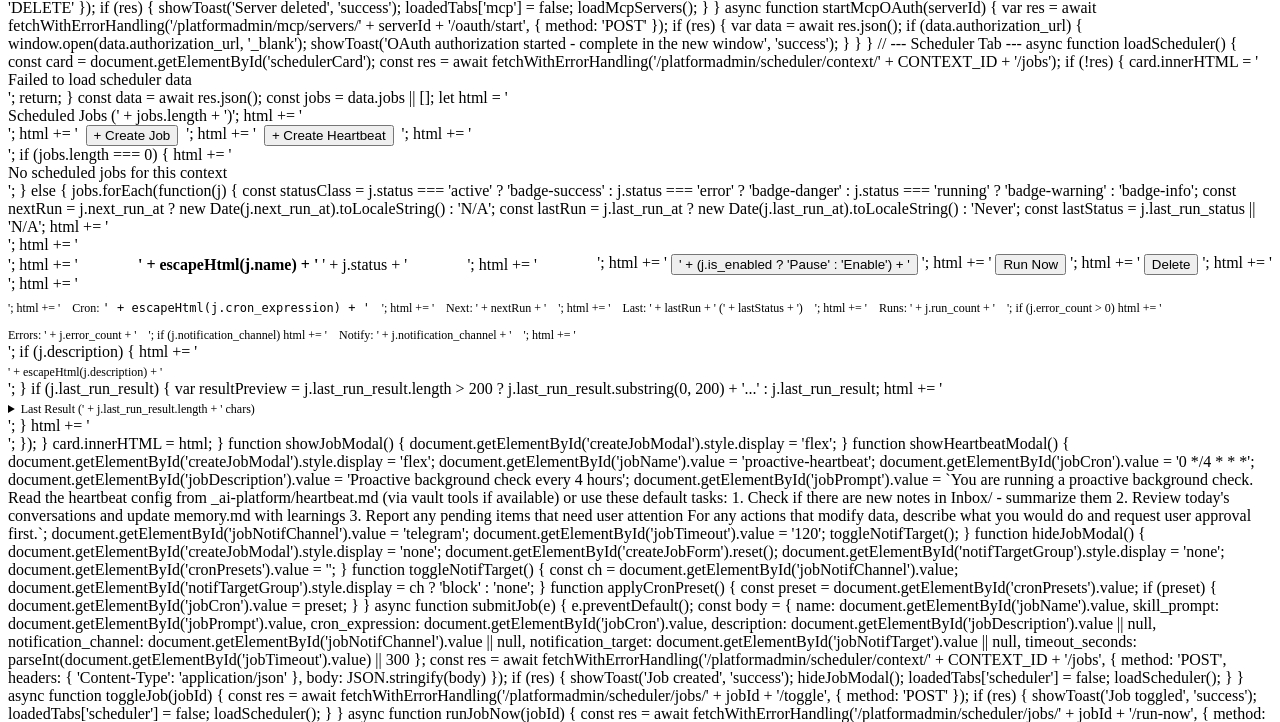
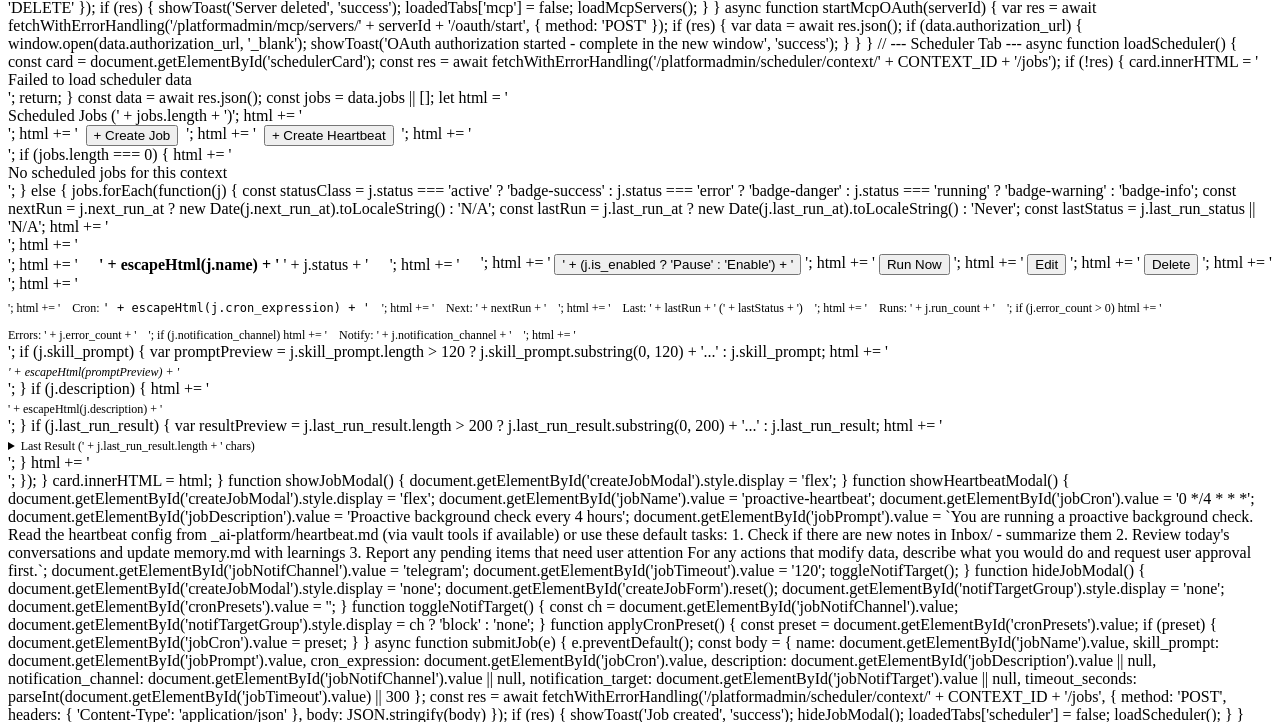
Before and after one commit to MagTer/ai-agent-platform, a Python web app: template services/agent/src/interfaces/http/templates/admin_context_detail.html in a window 1280 px wide. Shown: the part 4483-5205 px from the top of the page. Run offline with Jinja, Linux system fonts and the light colour scheme; the template is opened without the code that fills it, so the values that code supplies are empty.

Commit message:
feat: add edit modal and prompt preview to context detail scheduler tab
Adds edit button to each scheduled job row with modal form for updating prompt, cron expression, description, notification settings, and timeout. Includes cron preset picker and prompt preview (first 120 chars) in job list for at-a-glance visibility.

Co-Authored-By: Claude <noreply@anthropic.com>

```diff
--- a/services/agent/src/interfaces/http/templates/admin_context_detail.html
+++ b/services/agent/src/interfaces/http/templates/admin_context_detail.html
@@ -138,6 +138,57 @@
             <div class="modal-actions">
                 <button type="button" class="btn" onclick="hideJobModal()">Cancel</button>
                 <button type="submit" class="btn btn-primary">Create Job</button>
+            </div>
+        </form>
+    </div>
+</div>
+
+<!-- Edit Scheduled Job Modal -->
+<div id="editJobModal" class="modal" style="display: none;">
+    <div class="modal-content">
+        <h3>Edit Scheduled Job</h3>
+        <form id="editJobForm" onsubmit="submitEditJob(event)">
+            <input type="hidden" id="editJobId">
+            <div class="form-group">
+                <label>Prompt *</label>
+                <textarea id="editJobPrompt" required placeholder="What should the agent do?" style="min-height: 80px;"></textarea>
+            </div>
+            <div class="form-group">
+                <label>Cron Expression *</label>
+                <select id="editCronPresets" onchange="applyEditCronPreset()" style="margin-bottom: 4px;">
+                    <option value="">-- Pick a common schedule --</option>
+                    <option value="0 */4 * * *">Every 4 hours</option>
+                    <option value="0 */6 * * *">Every 6 hours</option>
+                    <option value="0 9 * * *">Daily at 9am UTC</option>
+                    <option value="0 9,17 * * *">Twice daily (9am, 5pm UTC)</option>
+                    <option value="0 8 * * 1-5">Weekdays at 8am UTC</option>
+                </select>
+                <input type="text" id="editJobCron" required placeholder="0 8 * * 1-5">
+                <small style="color: var(--text-muted); font-size: 12px;">Format: minute hour day month weekday</small>
+            </div>
+            <div class="form-group">
+                <label>Description</label>
+                <input type="text" id="editJobDescription" placeholder="Optional description">
+            </div>
+            <div class="form-group">
+                <label>Notification Channel</label>
+                <select id="editJobNotifChannel" onchange="toggleEditNotifTarget()">
+                    <option value="">None</option>
+                    <option value="email">Email</option>
+                    <option value="telegram">Telegram</option>
+                </select>
+            </div>
+            <div class="form-group" id="editNotifTargetGroup" style="display:none;">
+                <label>Notification Target</label>
+                <input type="text" id="editJobNotifTarget" placeholder="Email address or Telegram chat ID">
+            </div>
+            <div class="form-group">
+                <label>Timeout (seconds)</label>
+                <input type="number" id="editJobTimeout" value="300" min="30" max="3600">
+            </div>
+            <div class="modal-actions">
+                <button type="button" class="btn" onclick="hideEditJobModal()">Cancel</button>
+                <button type="submit" class="btn btn-primary">Save Changes</button>
             </div>
         </form>
     </div>
@@ -1123,6 +1174,7 @@ async function loadScheduler() {
             html += '<div style="display:flex;gap:4px;">';
             html += '<button class="btn btn-sm" onclick="toggleJob(\'' + j.id + '\')" title="' + (j.is_enabled ? 'Pause' : 'Enable') + '">' + (j.is_enabled ? 'Pause' : 'Enable') + '</button>';
             html += '<button class="btn btn-sm btn-primary" onclick="runJobNow(\'' + j.id + '\')" ' + (j.is_enabled ? '' : 'disabled') + '>Run Now</button>';
+            html += '<button class="btn btn-sm" onclick="editJob(' + JSON.stringify(j) + ')">Edit</button>';
             html += '<button class="btn btn-sm btn-danger" onclick="deleteJob(\'' + j.id + '\', \'' + escapeHtml(j.name) + '\')">Delete</button>';
             html += '</div></div>';
             html += '<div class="job-meta" style="margin-top: 8px; font-size: 12px; color: var(--text-muted); display: flex; gap: 12px; flex-wrap: wrap;">';
@@ -1133,6 +1185,10 @@ async function loadScheduler() {
             if (j.error_count > 0) html += '<span style="color: var(--error);">Errors: ' + j.error_count + '</span>';
             if (j.notification_channel) html += '<span>Notify: ' + j.notification_channel + '</span>';
             html += '</div>';
+            if (j.skill_prompt) {
+                var promptPreview = j.skill_prompt.length > 120 ? j.skill_prompt.substring(0, 120) + '...' : j.skill_prompt;
+                html += '<div style="margin-top: 4px; font-size: 12px; color: var(--text-muted); font-style: italic;">' + escapeHtml(promptPreview) + '</div>';
+            }
             if (j.description) {
                 html += '<div style="margin-top: 4px; font-size: 12px; color: var(--text-muted);">' + escapeHtml(j.description) + '</div>';
             }
@@ -1236,6 +1292,56 @@ async function deleteJob(jobId, name) {
     const res = await fetchWithErrorHandling('/platformadmin/scheduler/jobs/' + jobId, { method: 'DELETE' });
     if (res) {
         showToast('Job deleted', 'success');
+        loadedTabs['scheduler'] = false;
+        loadScheduler();
+    }
+}
+
+function editJob(job) {
+    document.getElementById('editJobId').value = job.id;
+    document.getElementById('editJobPrompt').value = job.skill_prompt || '';
+    document.getElementById('editJobCron').value = job.cron_expression || '';
+    document.getElementById('editJobDescription').value = job.description || '';
+    document.getElementById('editJobTimeout').value = job.timeout_seconds || 300;
+    const notifChan = job.notification_channel || '';
+    document.getElementById('editJobNotifChannel').value = notifChan;
+    document.getElementById('editJobNotifTarget').value = job.notification_target || '';
+    document.getElementById('editNotifTargetGroup').style.display = notifChan ? 'block' : 'none';
+    document.getElementById('editCronPresets').value = '';
+    document.getElementById('editJobModal').style.display = 'flex';
+}
+
+function hideEditJobModal() {
+    document.getElementById('editJobModal').style.display = 'none';
+}
+
+function applyEditCronPreset() {
+    const val = document.getElementById('editCronPresets').value;
+    if (val) document.getElementById('editJobCron').value = val;
+}
+
+function toggleEditNotifTarget() {
+    const chan = document.getElementById('editJobNotifChannel').value;
+    document.getElementById('editNotifTargetGroup').style.display = chan ? 'block' : 'none';
+}
+
+async function submitEditJob(event) {
+    event.preventDefault();
+    const jobId = document.getElementById('editJobId').value;
+    const body = {
+        skill_prompt: document.getElementById('editJobPrompt').value,
+        cron_expression: document.getElementById('editJobCron').value,
+        description: document.getElementById('editJobDescription').value || null,
+        notification_channel: document.getElementById('editJobNotifChannel').value || null,
+        notification_target: document.getElementById('editJobNotifTarget').value || null,
+        timeout_seconds: parseInt(document.getElementById('editJobTimeout').value) || 300
+    };
+    const res = await fetchWithErrorHandling('/platformadmin/scheduler/jobs/' + jobId, {
+        method: 'PATCH', headers: { 'Content-Type': 'application/json' }, body: JSON.stringify(body)
+    });
+    if (res) {
+        showToast('Job updated', 'success');
+        hideEditJobModal();
         loadedTabs['scheduler'] = false;
         loadScheduler();
     }
```
